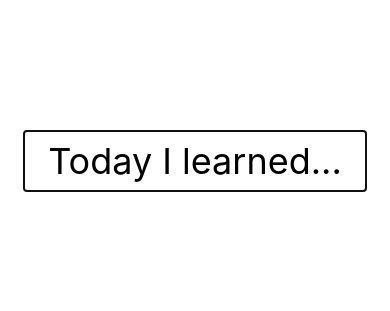
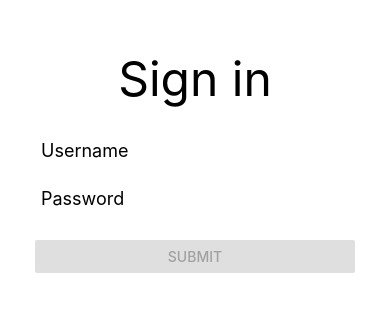
Before and after one commit to cbodonnell/til, a React Native app: screen / in a window 390 px wide. Shown: the part 261-572 px from the top of the page. Built offline with nearby package versions, Linux system fonts and the light colour scheme; no server answers.

Commit message:
Sign in and out + spacing

```diff
--- a/App.tsx
+++ b/App.tsx
@@ -1,48 +1,135 @@
 import React, { useEffect, useState } from 'react';
 import {
   StyleSheet,
-  TextInput,
   View,
+  KeyboardAvoidingView,
+  Platform,
+  ActivityIndicator,
+  Pressable,
+  Text,
+  GestureResponderEvent,
+  Modal,
+  Button,
   NativeSyntheticEvent,
-  TextInputSubmitEditingEventData,
-  KeyboardAvoidingView,
-  Platform
+  NativeTouchEvent,
+  SafeAreaView
 } from 'react-native';
+import Login from './components/Login/Login';
+import TIL from './components/TIL/TIL';
+import { IAuth } from './interfaces/IAuth';
 
 export default function App() {
 
+  const [checkedAuth, setCheckedAuth] = useState(false);
+  const [auth, setAuth] = useState<IAuth | null>();
+  const [showSignOut, setShowSignOut] = useState(false);
 
-  const [input, setInput] = useState<TextInput | null>();
-  const [text, setText] = useState('');
+  const checkAuth = () => {
+    fetch(`${process.env['REACT_NATIVE_AUTH_URL']}/auth/`, {
+      method: "GET",
+      headers: {
+        'Accept': 'application/json'
+      },
+      credentials: 'include'
+    })
+      .then((response: Response) => response.ok ? response.json() : null)
+      .then((data) => {
+        console.log(data)
+        setAuth(data)
+      })
+      .catch((error) => console.error(error))
+      .finally(() => setCheckedAuth(true));
+  }
 
   useEffect(() => {
-    input?.focus();
-  }, [input])
+    checkAuth()
+  }, []);
 
-  const onSubmit = (e: NativeSyntheticEvent<TextInputSubmitEditingEventData>) => {
-    e.stopPropagation();
-    if (!text) return;
-    console.log(`Learned: ${text}`);
-    setText('');
-    input?.focus();
+  const onPressMenu = (e: GestureResponderEvent) => {
+    e.preventDefault();
+  }
+
+  const onPressSettings = (e: GestureResponderEvent) => {
+    e.preventDefault();
+    setShowSignOut(!showSignOut);
+  }
+
+  const onSignOut = (e: NativeSyntheticEvent<NativeTouchEvent>) => {
+    e.preventDefault();
+    fetch(`${process.env['REACT_NATIVE_AUTH_URL']}/auth/logout`, {
+      method: "GET",
+      headers: {
+        'Accept': 'application/json'
+      },
+      credentials: 'include'
+    })
+      .then((response: Response) => {
+        if (response.ok) {
+          setAuth(null);
+          setShowSignOut(!showSignOut)
+        }
+      })
+      .catch((error) => console.error(error))
+      .finally(() => {});
   }
 
   return (
+    <SafeAreaView style={styles.container}>
+
       <KeyboardAvoidingView
         behavior={Platform.OS === "ios" ? "padding" : "height"}
         style={styles.container}>
         <View style={styles.inner}>
-        <TextInput
-          ref={el => setInput(el)}
-          style={styles.input}
-          placeholder="Today I learned..."
-          blurOnSubmit={false}
-          onChangeText={newText => setText(newText)}
-          value={text}
-          onSubmitEditing={onSubmit}
-        />
+          {!checkedAuth &&
+            <ActivityIndicator size="large" />
+          }
+          {checkedAuth &&
+            <>
+              {!auth && <Login setAuth={setAuth} />}
+              {auth &&
+              <View style={styles.mainView}>
+                <TIL />
+                <View style={styles.menuOverlay}>
+                  <View style={styles.menuButtonRow}>
+                    <Button title='Menu'
+                    onPress={onPressMenu}>
+                      {/* <Text>Menu</Text> */}
+                    </Button>
+                    <Button title='Sign out'
+                    onPress={onPressSettings}>
+                      {/* <Text>Sign out</Text> */}
+                    </Button>
+                  </View>
+                  <Modal
+                    animationType="fade"
+                    transparent={true}
+                    visible={showSignOut}
+                  >
+                    <View style={styles.centeredView}>
+                      <View style={styles.modalBackdrop}></View>
+                      <View style={styles.modalView}>
+                        <Text style={styles.modalText}>Sign Out?</Text>
+                        <View style={styles.modalButtonRow}>
+                          <Button title='No'
+                            onPress={() => setShowSignOut(!showSignOut)}
+                          >
+                          </Button>
+                          <Button title='Yes'
+                            onPress={onSignOut}
+                          >
+                          </Button>
+                        </View>
+                      </View>
+                    </View>
+                  </Modal>
+                </View>
+              </View>
+              }
+            </>
+          }
         </View>
       </KeyboardAvoidingView>
+    </SafeAreaView>
   );
 }
 
@@ -51,16 +138,86 @@ const styles = StyleSheet.create({
     flex: 1
   },
   inner: {
-    padding: 24,
+    paddingVertical: Platform.OS === "ios" ? 2 : 8,
+    paddingHorizontal: 8,
     flex: 1,
     justifyContent: "space-around",
     alignItems: 'center'
   },
-  input: {
+  mainView: {
+    position: 'relative',
+    height: '100%',
     width: '100%',
-    height: 60,
-    fontSize: 36,
-    textAlign: "center",
-    maxWidth: 1200
+    display: 'flex',
+    justifyContent: 'center',
+    alignItems: 'center'
   },
+  menuOverlay: {
+    position: 'absolute',
+    width: "100%",
+    height: "100%",
+    zIndex: -10,
+    display: 'flex',
+    flexDirection: 'column',
+    justifyContent: 'flex-start'
+    // justifyContent: 'space-between'
+  },
+  menuButtonRow: {
+    width: '100%',
+    display: 'flex',
+    flexDirection: 'row',
+    justifyContent: 'space-between'
+    // alignItems: 'center'
+  },
+  menuButton: {
+    display: 'flex',
+    justifyContent: 'center',
+    alignItems: 'center',
+    margin: '12px',
+    padding: '12px',
+    backgroundColor: 'lightgray',
+    borderRadius: 6
+  },
+  centeredView: {
+    flex: 1,
+    justifyContent: "center",
+    alignItems: "center",
+  },
+  modalBackdrop: {
+    position: 'absolute',
+    width: '100%',
+    height: '100%',
+    zIndex: -100,
+    backgroundColor: 'white',
+    opacity: 0.7
+  },
+  modalView: {
+    width: 200,
+    display: 'flex',
+    justifyContent: 'center',
+    margin: 24,
+    backgroundColor: "white",
+    borderRadius: 24,
+    padding: 24,
+    alignItems: "center",
+    shadowColor: "#000",
+    shadowOffset: {
+      width: 0,
+      height: 2
+    },
+    shadowOpacity: 0.25,
+    shadowRadius: 4,
+    elevation: 5
+  },
+  modalText: {
+    fontSize: 24,
+    marginBottom: 18,
+    textAlign: "center"
+  },
+  modalButtonRow: {
+    width: '75%',
+    display: 'flex',
+    flexDirection: 'row',
+    justifyContent: 'space-between'
+  }
 });
--- a/babel.config.js
+++ b/babel.config.js
@@ -2,5 +2,6 @@ module.exports = function(api) {
   api.cache(true);
   return {
     presets: ['babel-preset-expo'],
+    plugins: ["inline-dotenv"]
   };
 };
--- /dev/null
+++ b/components/Login/Login.tsx
@@ -0,0 +1,130 @@
+import React, { useState } from 'react';
+import {
+  ActivityIndicator,
+  Button,
+  NativeSyntheticEvent,
+  StyleSheet,
+  Text,
+  TextInput,
+  View,
+} from 'react-native';
+import { IAuth } from '../../interfaces/IAuth';
+import { objectToURLString } from '../../utils/forms';
+
+export interface ILoginProps {
+  setAuth: (auth: IAuth) => void;
+}
+
+export default function Login(props: ILoginProps) {
+
+  const [username, setUsername] = useState('');
+  const [password, setPassword] = useState('');
+  const [loading, setLoading] = useState(false);
+
+
+  const onLogin = (e: NativeSyntheticEvent<any>) => {
+    e.stopPropagation();
+    if (!username || !password) return;
+    setLoading(true);
+    fetch(`${process.env['REACT_NATIVE_AUTH_URL']}/auth/login`, {
+      method: "POST",
+      headers: {
+        'Content-Type': 'application/x-www-form-urlencoded',
+        'Accept': 'application/json'
+      },
+      body: objectToURLString({ username, password }),
+      credentials: 'include'
+    })
+      .then((response: Response) => response.ok ? response.json() : null)
+      .then((data) => {
+        console.log(data)
+        props.setAuth(data)
+      })
+      .catch((error) => console.error(error))
+      .finally(() => setLoading(false));
+  }
+
+  return (
+    <View style={styles.container}>
+      {loading &&
+        <View style={styles.overlay}>
+          <View style={styles.overlayBackground}></View>
+          <ActivityIndicator size="large"
+            style={styles.spinner} />
+        </View>
+      }
+      <Text style={styles.title}>Sign in</Text>
+      <View style={styles.formControls}>
+        {/* <Text style={styles.header}>Username</Text> */}
+        <TextInput style={styles.input}
+          autoCapitalize="none"
+          textContentType="username"
+          autoCorrect={false}
+          placeholder="Username"
+          onChangeText={(newText) => setUsername(newText)}
+          value={username}
+          onSubmitEditing={onLogin}
+        />
+        {/* <Text style={styles.header}>Password</Text> */}
+        <TextInput style={styles.input}
+          secureTextEntry={true}
+          textContentType="password"
+          autoCapitalize="none"
+          autoCorrect={false}
+          placeholder="Password"
+          onChangeText={(newText) => setPassword(newText)}
+          value={password}
+          onSubmitEditing={onLogin}
+        />
+      </View>
+      <Button
+        title="Submit"
+        disabled={!username || !password || loading}
+        onPress={onLogin}
+      />
+    </View>
+  );
+}
+
+const styles = StyleSheet.create({
+  container: {
+    width: 320
+  },
+  overlay: {
+    position: 'absolute',
+    zIndex: 10,
+    width: '100%',
+    height: '100%',
+    display: 'flex',
+    justifyContent: 'center',
+    alignItems: 'center'
+  },
+  overlayBackground: {
+    position: 'absolute',
+    width: '100%',
+    height: '100%',
+    backgroundColor: 'white',
+    opacity: 0.7,
+  },
+  spinner: {
+    opacity: 1.0
+  },
+  title: {
+    fontSize: 48,
+    marginBottom: 12,
+    textAlign: 'center'
+  },
+  formControls: {
+    marginVertical: 12
+  },
+  // header: {
+  //   fontSize: 18,
+  //   marginBottom: 6
+  // },
+  input: {
+    padding: 6,
+    fontSize: 18,
+    height: 36,
+    marginBottom: 12
+  }
+});
--- /dev/null
+++ b/components/TIL/TIL.tsx
@@ -0,0 +1,61 @@
+import React, { useState, useEffect } from "react";
+import {
+    TextInput,
+    NativeSyntheticEvent,
+    TextInputSubmitEditingEventData,
+    StyleSheet
+} from "react-native";
+
+export default function TIL() {
+
+    const [input, setInput] = useState<TextInput | null>();
+    const [text, setText] = useState('');
+
+    useEffect(() => {
+        input?.focus();
+    }, [input])
+
+    const onSubmit = (e: NativeSyntheticEvent<TextInputSubmitEditingEventData>) => {
+        e.stopPropagation();
+        if (!text) return;
+        fetch(`${process.env['REACT_NATIVE_API_URL']}/tils`, {
+            method: "POST",
+            headers: {
+                'Content-Type': 'application/json',
+                'Accept': 'application/json'
+            },
+            body: JSON.stringify({ text }),
+            credentials: 'include'
+        })
+            .then((response: Response) => response.ok ? response.json() : null)
+            .then((data) => {
+                console.log(data)
+                setText('');
+                input?.focus();
+            })
+            .catch((error) => console.error(error))
+            .finally(() => { });
+    }
+
+    return (
+        <TextInput
+            ref={el => setInput(el)}
+            style={styles.input}
+            placeholder="Today I learned..."
+            blurOnSubmit={false}
+            onChangeText={newText => setText(newText)}
+            value={text}
+            onSubmitEditing={onSubmit}
+        />
+    );
+}
+
+const styles = StyleSheet.create({
+    input: {
+        width: '100%',
+        height: 60,
+        fontSize: 36,
+        textAlign: "center",
+        maxWidth: 1200
+    },
+});
--- /dev/null
+++ b/interfaces/IAuth.ts
@@ -0,0 +1,10 @@
+export interface IAuth {
+  username: string;
+  uuid: string;
+  groups: IGroup[];
+}
+
+export interface IGroup {
+  id: number;
+  name: string;
+}
--- a/package.json
+++ b/package.json
@@ -3,13 +3,14 @@
   "version": "1.0.0",
   "main": "node_modules/expo/AppEntry.js",
   "scripts": {
-    "start": "expo start",
+    "start": "expo start --clear",
     "android": "expo start --android",
     "ios": "expo start --ios",
     "web": "expo start --web",
     "eject": "expo eject"
   },
   "dependencies": {
+    "babel-plugin-inline-dotenv": "^1.6.0",
     "expo": "~44.0.0",
     "expo-status-bar": "~1.2.0",
     "react": "17.0.1",
--- /dev/null
+++ b/utils/forms.ts
@@ -0,0 +1,13 @@
+export function formDataToURLString(formData: FormData) {
+    const data = [...formData.entries()];
+    const asString = data
+        .map(x => `${encodeURIComponent(x[0])}=${encodeURIComponent(x[1])}`)
+        .join('&');
+    return asString;
+}
+
+export function objectToURLString(object: any) {
+    return Object.keys(object)
+        .map(key => `${encodeURIComponent(key)}=${encodeURIComponent(object[key])}`)
+        .join('&')
+}
```
Also changed, not shown: tsconfig.json (+6 -2 lines), 2 other files (tests, documents, lock files or other folders). Lines whose indentation alone changed are shown as unchanged.
